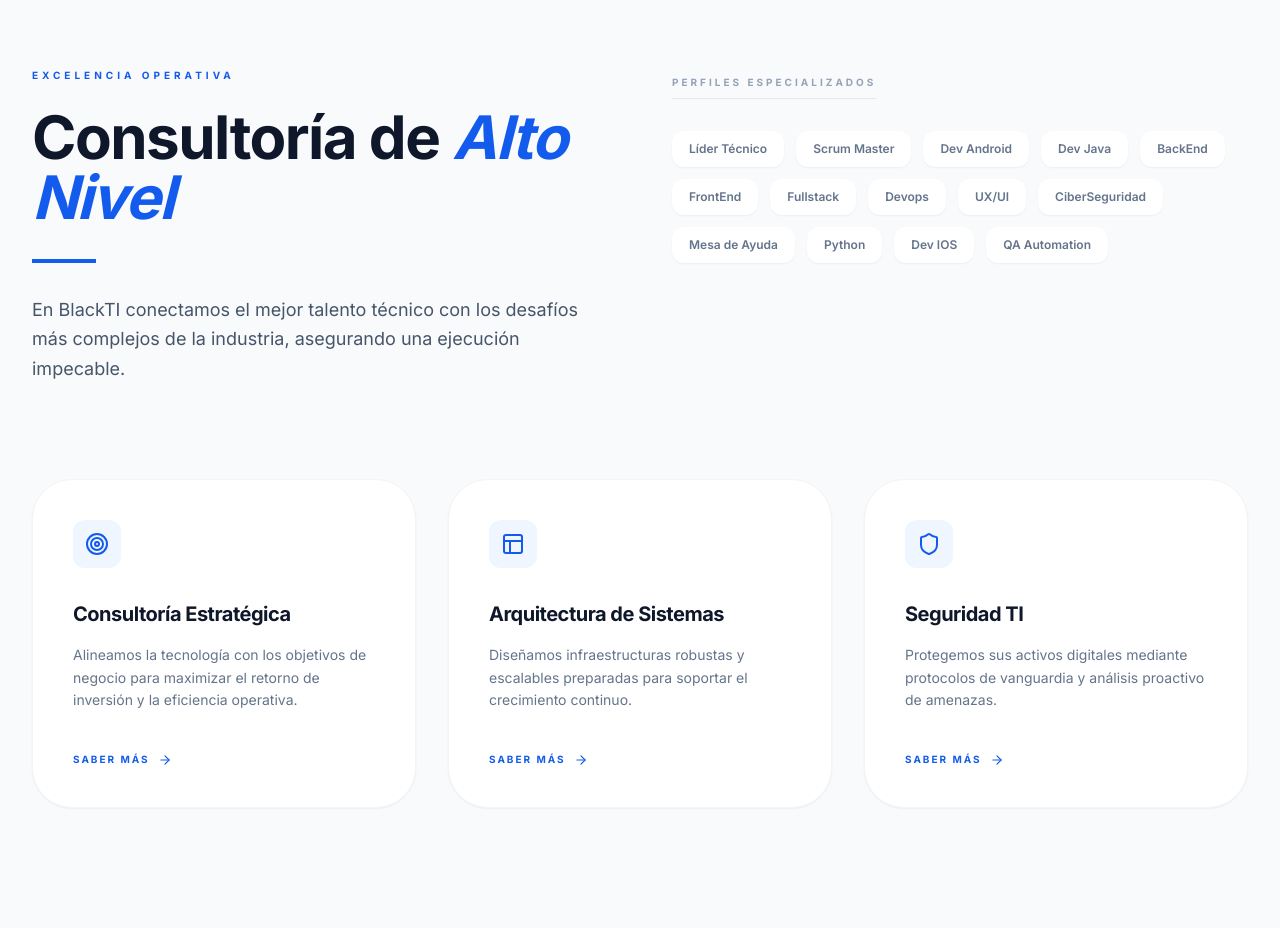
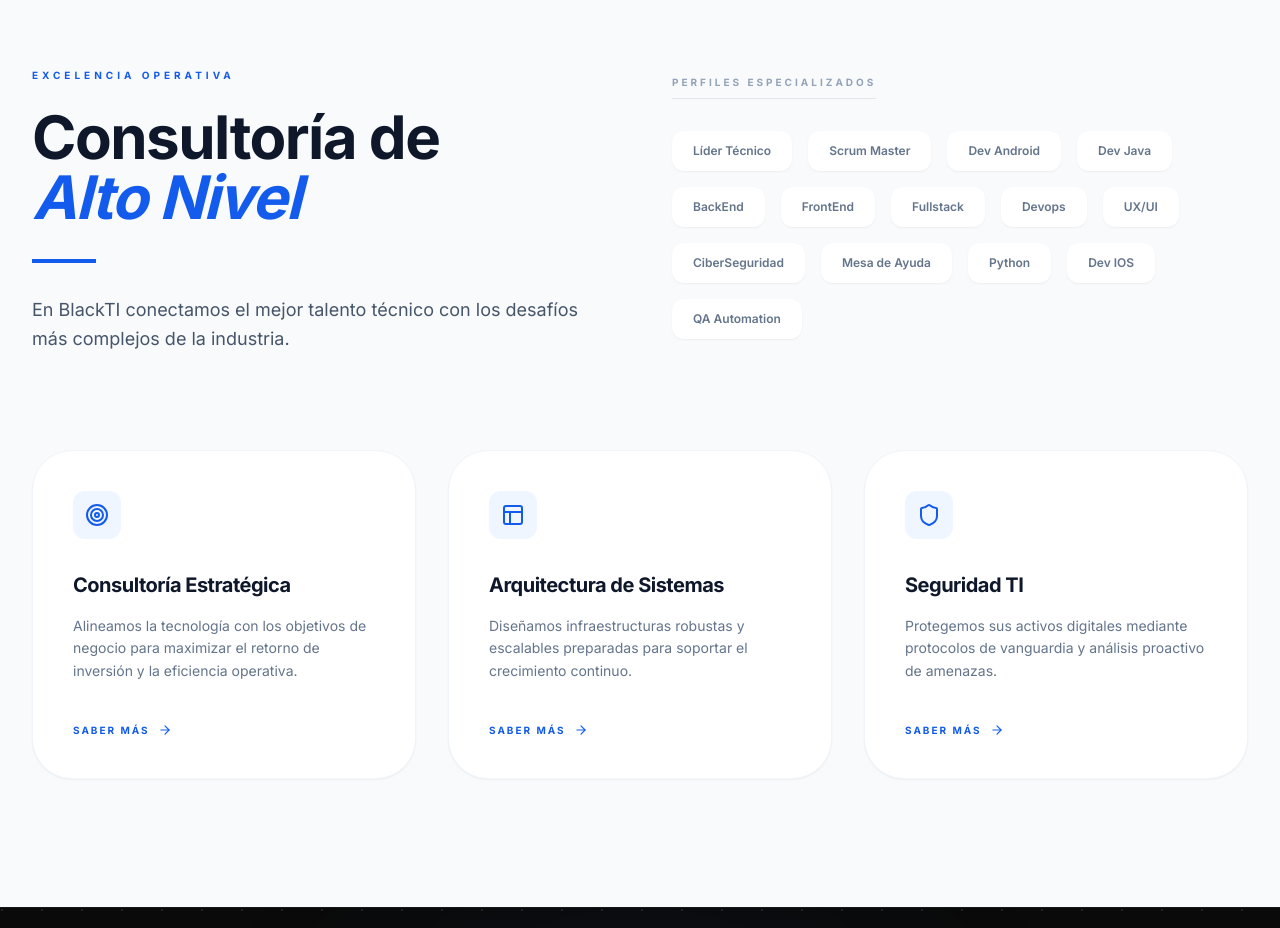
Before and after one commit to asinomas/paginaultima, a React (Vite) app in the folder Pagina_ultima/: page / in a window 1280 px wide. Shown: the part 860-1788 px from the top of the page. Built offline with nearby package versions, Linux system fonts and the light colour scheme.

Commit message:
Update Services.tsx

```diff
--- a/Pagina_ultima/src/components/Services.tsx
+++ b/Pagina_ultima/src/components/Services.tsx
@@ -4,7 +4,7 @@
 const profiles = [
   "Líder Técnico", "Scrum Master", "Dev Android", "Dev Java",
   "BackEnd", "FrontEnd", "Fullstack", "Devops", "UX/UI",
-  "CiberSeguridad", "Mesa de Ayuda", "Python", "Dev IOS", "QA Automation" // Agregué uno para equilibrar
+  "CiberSeguridad", "Mesa de Ayuda", "Python", "Dev IOS", "QA Automation"
 ];
 
 const HighLevelConsulting: React.FC = () => {
@@ -12,34 +12,36 @@
     <section className="bg-slate-50 py-24 md:py-32">
       <div className="max-w-7xl mx-auto px-6 lg:px-8">
 
-        {/* PARTE SUPERIOR: Título (Izquierda) y Perfiles Sueltos (Derecha) */}
+        {/* PARTE SUPERIOR: Título (con salto de línea) y Perfiles */}
         <div className="flex flex-col lg:flex-row justify-between items-start gap-16 mb-24">
 
-          {/* Bloque de Texto */}
+          {/* Bloque de Texto con salto de línea */}
           <div className="max-w-xl">
             <span className="text-[10px] font-bold tracking-[0.4em] text-[#135bec] uppercase mb-6 block">
               Excelencia Operativa
             </span>
             <h3 className="text-4xl md:text-6xl font-extrabold text-slate-900 mb-8 tracking-tight leading-[1.1]">
-              Consultoría de <span className="text-[#135bec] italic">Alto Nivel</span>
+              Consultoría de <br />
+              <span className="text-[#135bec] italic">Alto Nivel</span>
             </h3>
             <div className="w-16 h-1 bg-[#135bec] mb-8"></div>
             <p className="text-lg text-slate-600 leading-relaxed">
-              En BlackTI conectamos el mejor talento técnico con los desafíos más complejos de la industria, asegurando una ejecución impecable.
+              En BlackTI conectamos el mejor talento técnico con los desafíos más complejos de la industria.
             </p>
           </div>
 
-          {/* Bloque de Perfiles SUELTOS y ALINEADOS */}
+          {/* Bloque de Perfiles con MÁS espacio */}
           <div className="flex-1 w-full lg:max-w-xl">
             <h4 className="text-[10px] font-bold tracking-[0.3em] text-slate-400 uppercase mb-8 border-b border-slate-200 pb-2 inline-block">
               Perfiles Especializados
             </h4>
-            {/* Usamos justify-start para alineación natural, o justify-between para llenar el ancho */}
-            <div className="flex flex-wrap gap-3 justify-start lg:justify-start">
+
+            {/* gap-4 para más espacio entre globos */}
+            <div className="flex flex-wrap gap-4 justify-start">
               {profiles.map((profile, index) => (
                 <span
                   key={index}
-                  className="px-4 py-2 bg-white text-slate-500 text-[12px] font-semibold rounded-xl border border-transparent shadow-sm hover:border-[#135bec] hover:text-[#135bec] transition-all duration-300 cursor-default hover:shadow-md hover:-translate-y-0.5"
+                  className="px-5 py-2.5 bg-white text-slate-500 text-[12px] font-semibold rounded-xl border border-transparent shadow-sm hover:border-[#135bec] hover:text-[#135bec] transition-all duration-300 cursor-default hover:shadow-md hover:-translate-y-1"
                 >
                   {profile}
                 </span>
```
